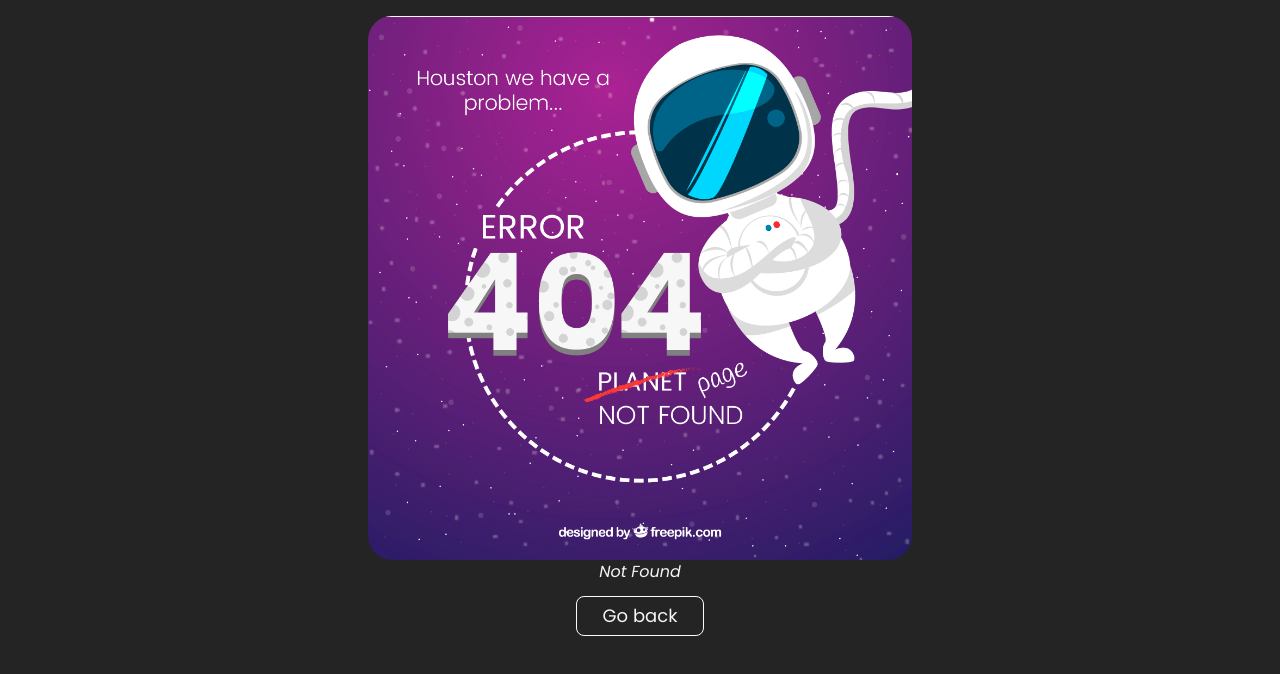
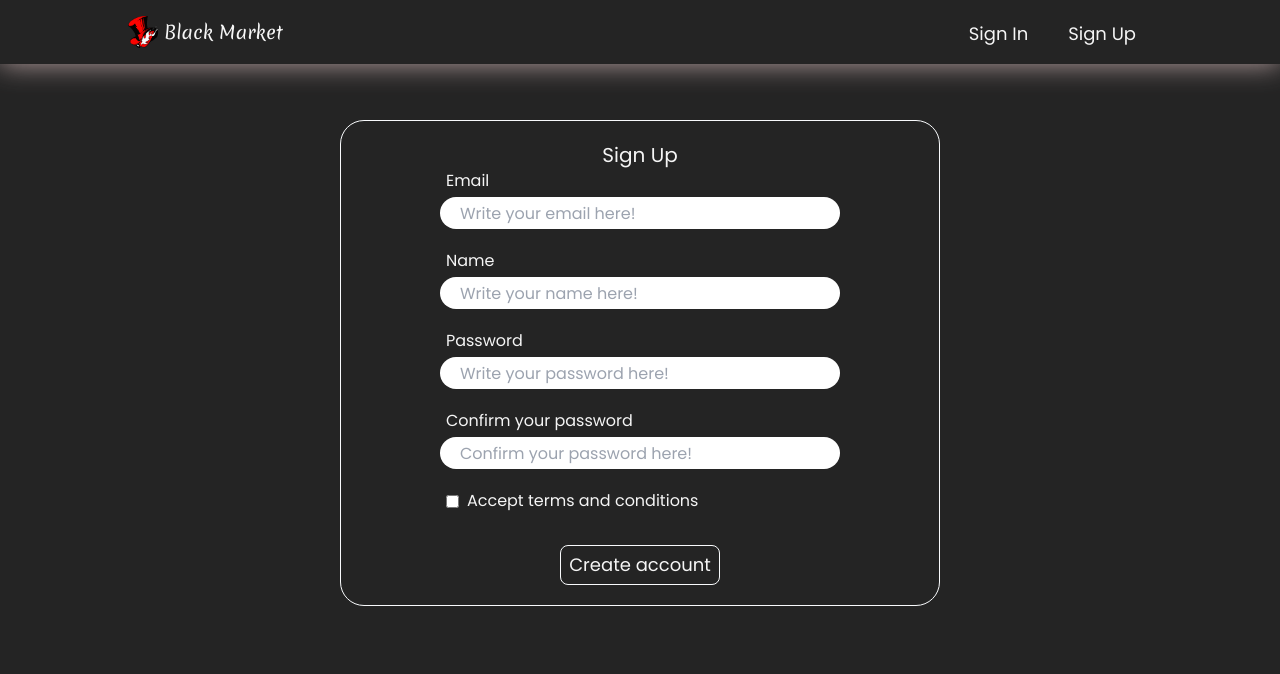
Before and after one commit to leticiadaluzp/black-market-project-rootstrap, a React (Vite) app: page /sign-up in a window 1280 px wide. Before the commit this address had no page. Shown: the top 674 px of the page. Built offline with nearby package versions, Linux system fonts and the light colour scheme; what @designbycode/tailwindcss-text-glitch would draw is missing.

Commit message:
align route paths

```diff
--- a/src/Router/index.jsx
+++ b/src/Router/index.jsx
@@ -14,15 +14,15 @@ export const router = createBrowserRouter([
         element: <Home/>
       },
       {
-        path: 'SignIn',
+        path: 'sign-in',
         element: <SignIn/>
       },
       {
-        path: 'SignUp',
+        path: 'sign-up',
         element: <SignUp/>
       },
       {
-        path: 'HomePage',
+        path: 'homepage',
         element: (
           <ProtectedRoute>
             <HomePage/>
--- a/src/Routes/HomePage/HomePage.jsx
+++ b/src/Routes/HomePage/HomePage.jsx
@@ -18,7 +18,7 @@ export function HomePage(){
       const authStatus = checkAuth();
       setIsAuthenticated(authStatus);
       if (!authStatus) {
-        navigate('/SignIn');
+        navigate('/sign-in');
       } else {
         fetchProducts();
       }
--- a/src/Routes/Product/Product.jsx
+++ b/src/Routes/Product/Product.jsx
@@ -42,7 +42,7 @@ export function ProductDetail() {
     if (isLoggedIn) {
       fetchProduct();
     } else {
-      navigate("/SignIn")
+      navigate("/sign-in")
     }
   }, [id, isLoggedIn]);
 
--- a/src/Routes/Sign-In/Sign-in.jsx
+++ b/src/Routes/Sign-In/Sign-in.jsx
@@ -37,7 +37,7 @@ export function SignIn (){
       toast.success("User login successful!", {
         autoClose: 1500,
       });
-      navigate("/HomePage");
+      navigate("/homepage");
     } catch (error){
         if (error.response && error.response.status === 401) {
           setError(error.response.data.error);
--- a/src/Routes/Sign-Up/Sign-up.jsx
+++ b/src/Routes/Sign-Up/Sign-up.jsx
@@ -53,7 +53,7 @@ export function SignUp(){
 
       handleLogin();
       // We should navigate to the HomePage or to the sign in?
-      navigate("/HomePage");
+      navigate("/homepage");
     } catch (error){
         if (error.response && error.response.status === 422) {
           setGeneralError(error.response.data.errors.full_messages || []);
--- a/src/component/Header/index.jsx
+++ b/src/component/Header/index.jsx
@@ -52,8 +52,8 @@ export function Header() {
 
   const guestLinks = (
     <ul className='flex md:pr-0.25 md:gap-2 box-border'>
-      <ItemMenu text='Sign In' path='SignIn' />
-      <ItemMenu text='Sign Up' path='SignUp' />
+      <ItemMenu text='Sign In' path='sign-in' />
+      <ItemMenu text='Sign Up' path='sign-up' />
     </ul>
   );
 
```
